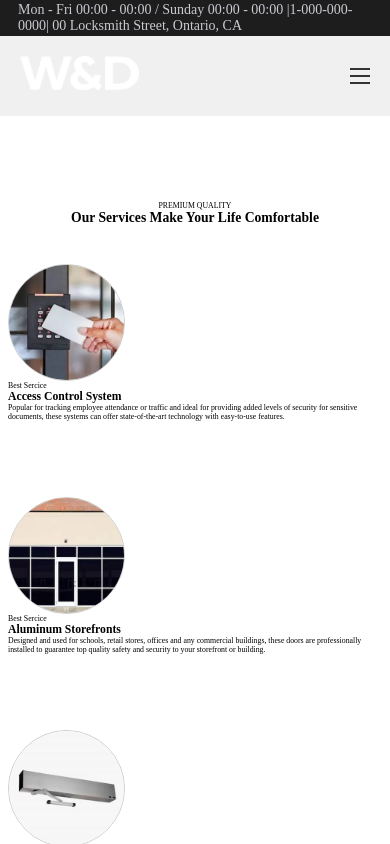
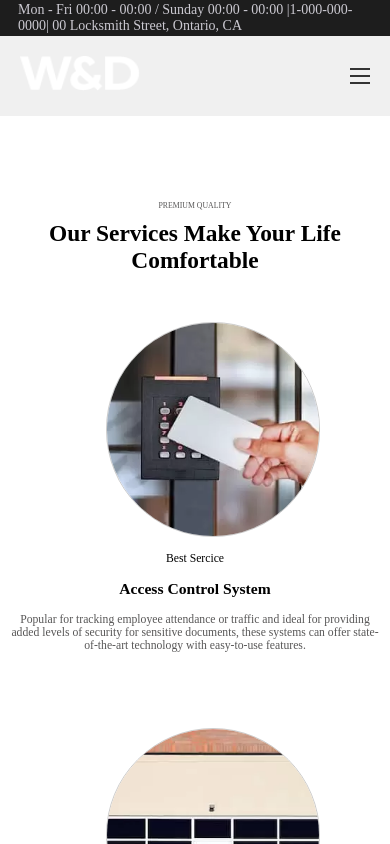
Before and after one commit to Gtadoorsolution/gtadoorsolution, a Next.js app: page / in a window 390 px wide. Shown: the top 844 px of the page. Built offline with nearby package versions, Linux system fonts and the light colour scheme.

Commit message:
Change content styles

```diff
--- a/src/styles/PageContainer.module.css
+++ b/src/styles/PageContainer.module.css
@@ -12,11 +12,6 @@
 
 @media only screen and (min-width: 601px) {
     .container {
-        width: 100%;
-    }
-}
-@media only screen and (min-width: 719px) {
-    .container {
         width: 85%;
     }
 }
--- a/src/styles/services.module.css
+++ b/src/styles/services.module.css
@@ -3,13 +3,14 @@
 }
 
 .title {
-    font-size: 3vw;
+    font-size: 2vw;
     text-align: center;
 }
 
 .title2 {
     text-align: center;
     font-size: 2vw;
+    color: rgb(88, 87, 87);
 }
 
 .title3 {
@@ -22,6 +23,7 @@
 
 .description {
     font-size: 1.1vw;
+    color: rgb(88, 87, 87);
 }
 
 .grid {
@@ -36,10 +38,9 @@
 
 .imageWrapper {
     position: relative;
-    width: 10vw;
-    height: 10vw;
-    padding-right: 1vw;
-
+    width: 15vw;
+    height: 15vw;
+    left: 2vw;
 }
 
 .image {
@@ -49,16 +50,17 @@
     border: solid rgb(204, 204, 204) 1px;
 }
 
-.element {
-}
+.element {}
 
-@media (min-width: 701px) and (max-width: 1120px) {
+@media (min-width: 719px)  and (max-width: 1400px) {
     .grid>* {
-        flex-basis: calc(50% - 1rem);
+        flex-basis: calc(33,3% - 1rem);
+        text-align: center;
     }
 
     .title {
-        font-size: 3.5vw;
+        font-size: 4vw;
+        padding: 0 14vw;
     }
 
     .title2 {
@@ -67,14 +69,17 @@
 
     .title3 {
         font-size: 2vw;
+        padding-top: 15px;
     }
 
     .title4 {
-        font-size: 3vw;
+        font-size: 2.7vw;
+        padding-top: 15px;
     }
 
     .description {
-        font-size: 2vw;
+        font-size: 1.8vw;
+        padding-top: 15px;
     }
 
     .imageWrapper {
@@ -87,13 +92,14 @@
     }
 }
 
-@media (max-width: 700px) {
+@media (min-width: 701px) and (max-width: 955px) {
     .grid>* {
-        flex-basis: calc(100% - 1rem);
+        flex-basis: calc(50% - 1rem);
     }
 
     .title {
         font-size: 3.5vw;
+        padding: 0px;
     }
 
     .title2 {
@@ -115,12 +121,51 @@
     .imageWrapper {
         width: 30vw;
         height: 30vw;
+        left: 5vw;
     }
 
     .image {
         border-radius: 30vw;
     }
+}
 
-    .element {
+@media (max-width: 700px) {
+    .grid>* {
+        flex-basis: calc(100% - 1rem);
+        text-align: center;
+    }
+
+    .title {
+        font-size: 6vw;
+        padding: 10px 1vw;
+    }
+
+    .title2 {
+        font-size: 2vw;
+    }
+
+    .title3 {
+        font-size: 3vw;
+        padding-top: 15px;
+    }
+
+    .title4 {
+        font-size: 4vw;
+        padding-top: 15px;
+    }
+
+    .description {
+        font-size: 3vw;
+        padding-top: 15px;
+    }
+
+    .imageWrapper {
+        width: 55vw;
+        height: 55vw;
+        margin-left: 90px;
+    }
+
+    .image {
+        border-radius: 55vw;
     }
 }
```
